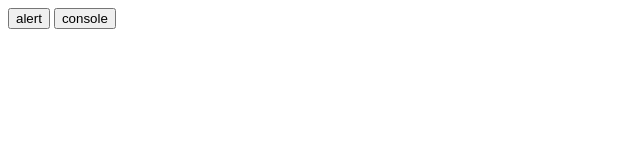
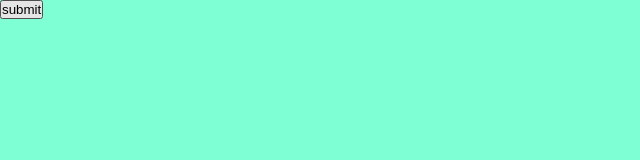
Before and after one commit to shoaib900/hrb_js, a plain HTML site: page index.html in a window 1280 px wide. Shown: the whole page, without its empty margins (0-640 px from the left). Drawn offline with Linux system fonts and the light colour scheme.

Commit message:
update js

```diff
--- /dev/null
+++ b/css/style.css
@@ -0,0 +1,10 @@
+*{
+    margin: 0;
+    padding: 0;
+}
+
+#demo{
+    height: 100vh;
+    width: 100%;
+    background-color: aquamarine;
+}
--- a/index.html
+++ b/index.html
@@ -4,13 +4,25 @@
 <head>
     <meta charset="UTF-8">
     <meta name="viewport" content="width=device-width, initial-scale=1.0">
+    <meta name="author" content="ipctool.com">
+    <meta name="description" content="This website is usefull for converting tools">
+    <meta name="keyword" content="ipctool, ipctool.com,img to pdf">
     <title>Document</title>
+    <link rel="stylesheet" href="./css/style.css">
 </head>
 
 <body>
 
-    <button oncontextmenu="alert('hello world')">alert</button>
+    <div id="demo">
+        <button onclick="s()">submit</button>
+
+        <div id="text"></div>
+    </div>
+
+    <!-- <button oncontextmenu="alert('hello world')">alert</button>
     <button oncontextmenu="console.log('hello world')">console</button>
+    <br><hr>
+    <button onclick="s()">Handle submit</button> -->
 
 
     <script>
@@ -197,7 +209,7 @@
         // delete arr[0];
         // console.log(arr)
 
-        var arr =["hello","world","!"]
+        // var arr =["hello","world","!"]
         // arr.push("hello world",34,true)
         // console.log(arr)
         // arr.pop();
@@ -211,13 +223,119 @@
         // arr.splice(1,0,"Hi!",45)
         // console.log(arr)
 
-        var slc = arr.slice(0,2)
-        console.log(slc)
+        // var slc = arr.slice(0,2)
+        // console.log(slc)
+
+        // 14 loops
+
+        // for loop
+        // for(var i =0;i<10;i++){
+        //     console.log("Pakistan Zindabad",i)
+        // }
+
+        // while loop
+        // var i = 0;
+        // while(i<10){
+        //     console.log("hello world")
+        //     i++;
+        // }
+        // var value = true;
+
+        // while(value == true){
+        //     console.log("hello true value")
+        // }
 
 
+        // do while loop
+        // var i =0 ;
+        // do{
+        //     console.log("hello world")
+        //     i++;
+        // }while(i<0)
 
 
+        // for in loop
+        // var arr = [1,2,3,4,5,6]
+
+        // for(key in arr){
+        //     console.log(key)
+        //     console.log(arr[key])
+        // }
+
+        // for of loop
+
+        // var arr = [1,2,3,4,5,6]
+        // for ( val of arr){
+        //     console.log(val)
+        // }
+
+        // var a = 5;
+        // var b = 10;
+        // console.log("a",a,"b",b)
+        // // [a,b] = [b,a]
+        // a = a + b; // 5 + 10 = 15
+        // b = a-b;  // 15-10 = 5
+        // a = a-b; // 15 - 5 = 10
+        // console.log("a",a,"b",b);
+
+
+        // 15 functions
+
+        // regular function
+
+        // function s(a=2,b=2){
+        //     console.log("hello world",a,b)
+        // }
+
+        // arrow function
+
+        // const s = (a=1,b=4) => {
+        //     console.log("hello arrow function",a,b)
+        // }
+
+        // function p(a) {a}
+        // console.log(p(5))
+
+        // const q = (b)=>  b
+        // console.log(q(10))
+
+
+        // IIFE function
+
+        // (function(){
+        //     console.log("hello IIFE")
+        // })();
+
+        // !function(){
+        //     console.log("IIFE hello")
+        // }();
+
+
+        // 16 Math functions
+
+        // var a = Math.random();
+        // console.log(a)
+
+        // var b = Math.round(2.11111);
+        // console.log(b);
+
+        // var c = Math.ceil(2.1010);
+        // console.log(c)
+
+        // var d = Math.floor(2.9999999)
+        // console.log(d)
+
+        // var e = Math.round( Math.random() * 10 )
+        // console.log(e)
+        // var input = parseInt( prompt("etner the number") )
+        // if (input === e){
+        //     console.log("Pass")
+        // }else{
+        //     console.log("Failed")
+        // }
     </script>
+
+    <script src="./js/script.js"></script>
 
 
 </body>
```
Also changed, not shown: js/script.js (added, +34 -0 lines).
